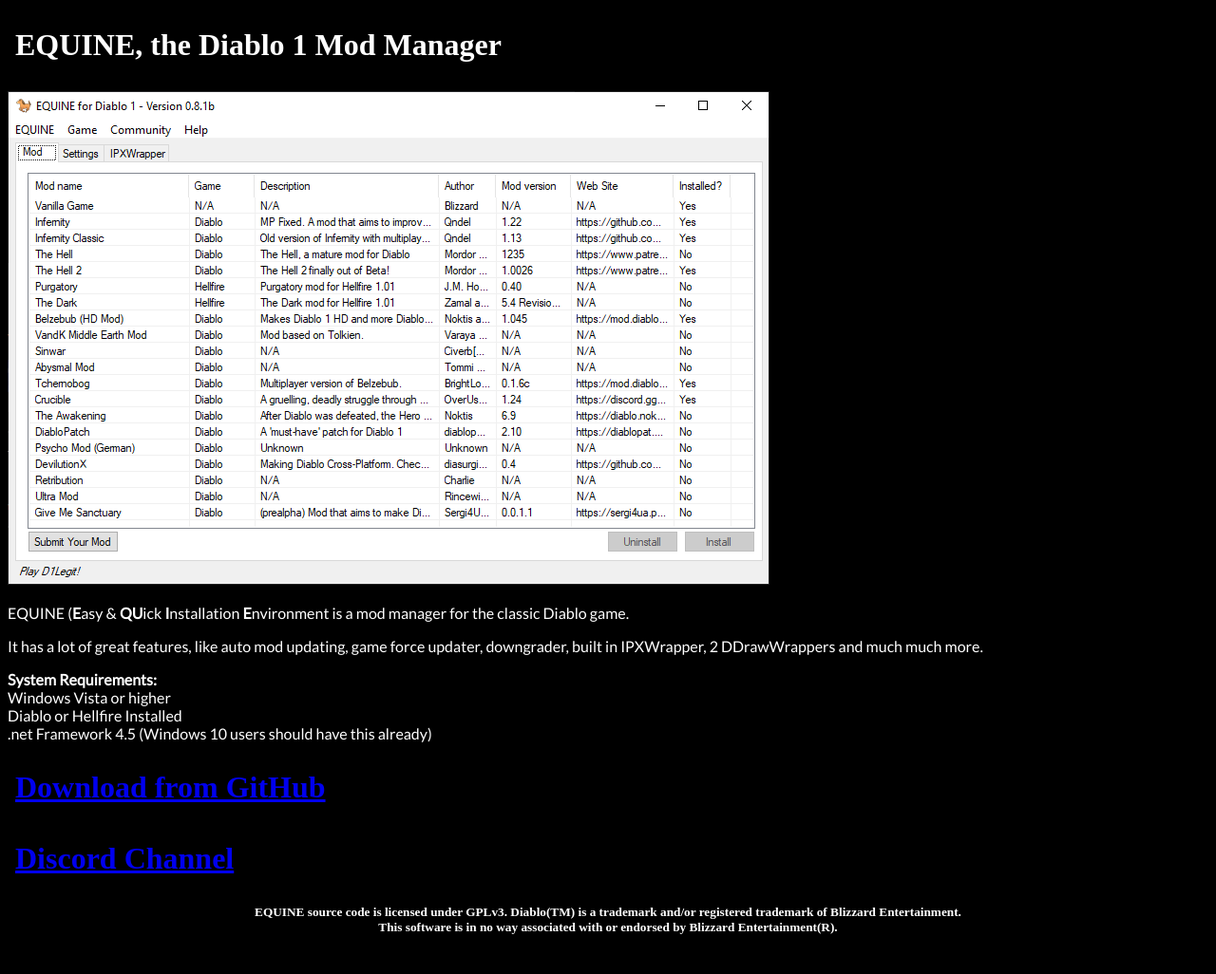
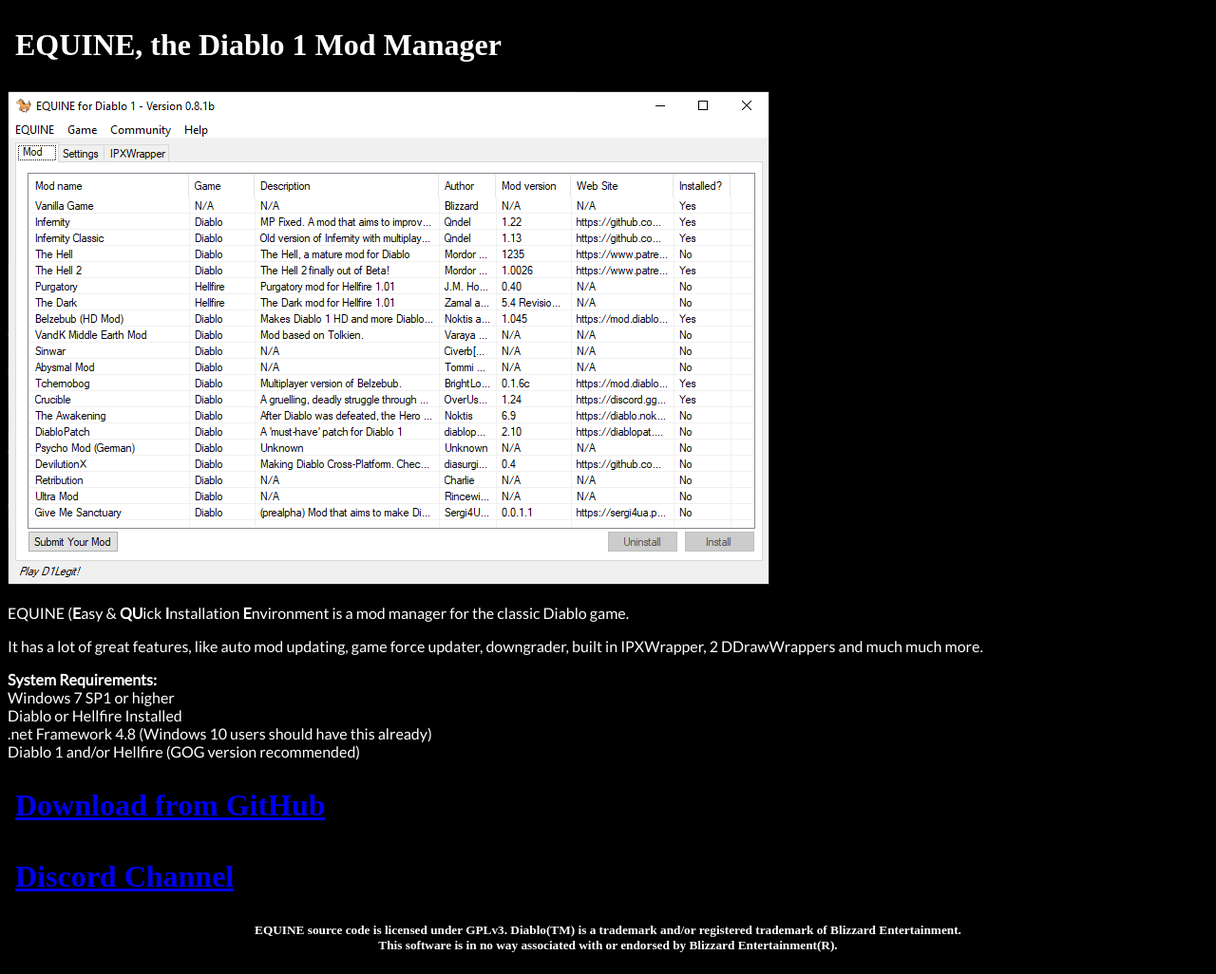
Before and after one commit to sergi4ua/sergi4ua.github.io, a Jekyll site: the page equine/index.html, which Jekyll copies as it is, in a window 1280 px wide. Shown: the whole page at 95% size. Built offline with Jekyll 4.4.1, drawn with Linux system fonts in a browser that asks for light colours; some web fonts are replaced.

Commit message:
Update EQUINE

```diff
--- a/equine/index.html
+++ b/equine/index.html
@@ -20,9 +20,10 @@
     <p style="font-family: 'Lato', sans-serif;">EQUINE (<b>E</b>asy &amp; <b>QU</b>ick <b>I</b>nstallation <b>E</b>nvironment is a mod manager for the classic Diablo game.</p>
     <p style="font-family: 'Lato', sans-serif;">It has a lot of great features, like auto mod updating, game force updater, downgrader, built in IPXWrapper, 2 DDrawWrappers and much much more.</p>
     <p style="font-family: 'Lato', sans-serif;"><b>System Requirements:</b><br>
-    Windows Vista or higher<br>
+    Windows 7 SP1 or higher<br>
     Diablo or Hellfire Installed<br>
-        .net Framework 4.5 (Windows 10 users should have this already)</p>
+        .net Framework 4.8 (Windows 10 users should have this already)<br>
+		Diablo 1 and/or Hellfire (GOG version recommended) </p>
     <a href="https://github.com/sergi4ua/equine/releases"><h1 style="font-family: 'Gugi', cursive; padding: 8px;">Download from GitHub</h1></a><a href="https://discord.gg/ymqHuWE"><h1 style="font-family: 'Gugi', cursive;padding: 8px;">Discord Channel</h1></a>
     <center><h5>
     EQUINE source code is licensed under GPLv3. Diablo(TM) is a trademark and/or registered trademark of Blizzard Entertainment.<br>This software is in no way associated with or endorsed by Blizzard Entertainment(R).</h5></center>
```
